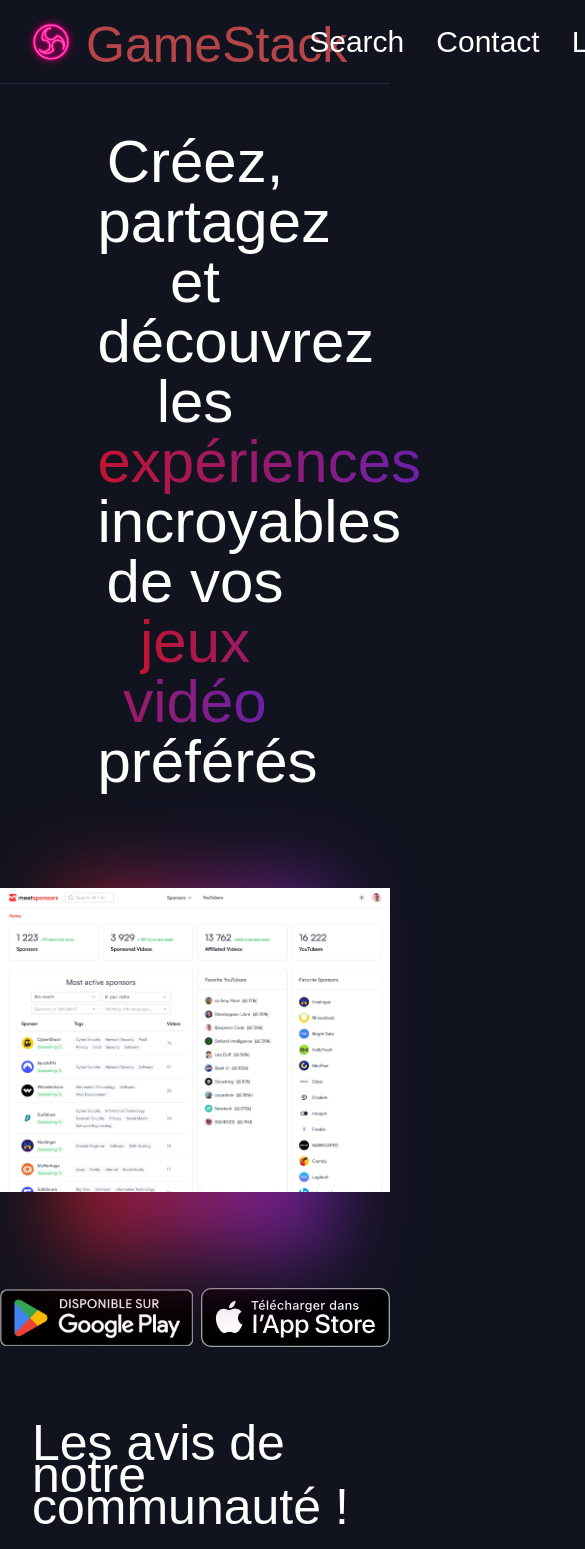
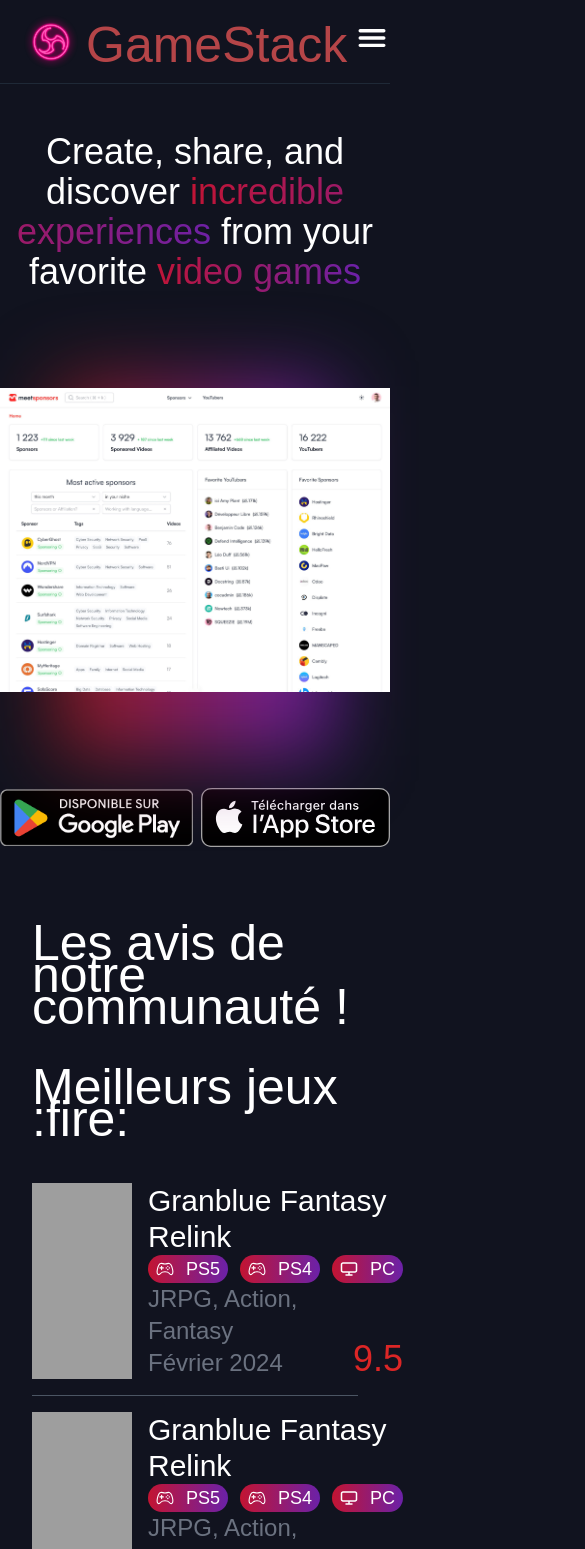
Before and after one commit to Yanis-Ourir/gamestack-front, a Next.js app: page / in a window 390 px wide. Shown: the top 1549 px of the page, 585 px wide, since content can reach past the window. Built offline with nearby package versions, Linux system fonts and the light colour scheme; grey boxes are pictures that could not be loaded; a web font is replaced by a local one.

Commit message:
need a bit of works on the responsive

```diff
--- a/app/page.tsx
+++ b/app/page.tsx
@@ -104,11 +104,10 @@
   return (
       <>
           <section className="flex justify-center flex-col items-center my-12">
-              <h1 className="text-6xl font-medium text-white w-1/2 text-center">Créez, partagez et découvrez les
-                  <span
-                      className="bg-gradient-to-r from-[#C31432] to-purple-800 bg-clip-text text-transparent"> expériences</span> incroyables
-                  de vos
-                  <span className="bg-gradient-to-r from-[#C31432] to-purple-800 bg-clip-text text-transparent"> jeux vidéo</span> préférés
+              <h1 className="text-4xl md:text-6xl font-medium text-white md:w-1/2 text-center">Create, share, and discover
+                  <span className="bg-gradient-to-r from-[#C31432] to-purple-800 bg-clip-text text-transparent"> incredible experiences </span>
+                  from your favorite
+                  <span className="bg-gradient-to-r from-[#C31432] to-purple-800 bg-clip-text text-transparent"> video games</span>
               </h1>
               <div className="relative w-full flex justify-center items-center mt-12">
                   <div className="absolute -bottom-16 left-1/2 transform -translate-x-1/2 bg-gradient-to-r from-red-800 to-purple-800 blur-2xl rounded-lg w-[70%] h-[105%]"></div>
--- a/app/ui/molecule/game-details.tsx
+++ b/app/ui/molecule/game-details.tsx
@@ -43,23 +43,28 @@
         <Link href={"/game/" + slug} className="flex mb-4 border-b border-gray-600 pb-4 items-center justify-between">
             <div className="flex">
                 <Image src={image ? image : "/assets/static_images/No-Image-Placeholder.png"} alt={"GBF"} width={"100"} height={"100"}/>
-                <div className="px-4">
-                    <p className="text-4xl">{name}</p>
-                    <div className={"flex gap-3"}>
-                        <p>Plateformes : </p>
+                <div className="px-4 flex flex-col justify-between">
+                    <p className="text-3xl md:text-4xl">{name}</p>
+                    <div className={"flex gap-3 items-center"}>
+                        <p className="hidden md:block">Plateformes : </p>
                         {platforms.map((platform: PlatformsProps, index) => (
                             <Tag key={index} name={platform.name} icon={platform.icon}/>
                         ))}
                     </div>
-                    <div className={"text-gray-500"}>
+                    <div className={"text-gray-500 flex md:block items-end gap-6"}>
+                        <div>
                             <p>
                                 {tags.join(", ")}
                             </p>
-                        <p>{release_date}</p>
+                            <p>{release_date}</p>
+                        </div>
+                        <p className={"text-4xl text-red-600 md:hidden"}>
+                            {rating}
+                        </p>
                     </div>
                 </div>
             </div>
-                <div>
+                <div className="hidden md:block">
                     <p className={"text-6xl text-red-600"}>
                         {rating}
                     </p>
--- a/app/ui/molecule/list-details.tsx
+++ b/app/ui/molecule/list-details.tsx
@@ -21,7 +21,7 @@
                 <Image src={image} alt={"game list from community"} width={100}
                        height={100}/>
                 <div className="px-4">
-                    <p className="text-4xl">{name}</p>
+                    <p className="text-3xl md:text-4xl">{name}</p>
                     <div className={"flex items-center gap-2"}>
                         <Image className="avatar-image" src={avatar}
                                alt={"avatar from the game list"} width={40} height={40}/>
@@ -41,13 +41,13 @@
                             </svg>
                         </div>
                     </div>
-                    <p className={"text-gray-500"}>{description}</p>
+                    <p className={"text-gray-500 hidden md:block"}>{description}</p>
                     <p className={"text-gray-500"}>Last update : {new Date(updated_at).toLocaleDateString()}</p>
                 </div>
             </div>
             <div>
                 <p className={"text-3xl text-gray-500"}>Jeux</p>
-                <p className={"text-6xl text-red-600 text-center"}>{games}</p>
+                <p className={"text-6xl text-red-600 text-center"}>{games ? games : 0}</p>
             </div>
 
         </Link>
--- a/app/ui/molecule/tag.tsx
+++ b/app/ui/molecule/tag.tsx
@@ -3,7 +3,7 @@
 
 export default function Tag({name, icon}: {name: string, icon: string}) {
     return (
-            <div className="bg-gradient-to-r from-[#C31432] to-purple-800 text-white w-fit px-4 rounded-full flex gap-3 text-xl items-center">
+            <div className="bg-gradient-to-r from-[#C31432] to-purple-800 text-white md:w-fit px-2 md:px-4 rounded-full flex gap-3 text-lg items-center">
                 <DynamicIcon icon={icon}/> {name}
             </div>
     )
--- a/app/ui/navbar.tsx
+++ b/app/ui/navbar.tsx
@@ -1,8 +1,20 @@
 'use client';
+import { useState, useEffect } from 'react';
 import Image from 'next/image'
 import Link from "next/link";
+import { IoClose, IoMenu } from 'react-icons/io5';
+
 export default function Navbar() {
-    const token = localStorage.getItem('token');
+    const [isMenuOpen, setIsMenuOpen] = useState(false);
+    const [token, setToken] = useState<string | null>(null);
+
+    useEffect(() => {
+        setToken(localStorage.getItem('token'));
+    }, []);
+
+    const toggleMenu = () => {
+        setIsMenuOpen(!isMenuOpen);
+    };
     return <nav className="flex text-white justify-between items-center border-b border-gray-800">
         <div>
             <Link className="px-4 hover:text-[#B54548] active:text-[#B54548] flex items-center dongle-regular-title" href="/">
@@ -10,22 +22,35 @@
                 <p className="mt-2">GameStack</p>
             </Link>
         </div>
-        <ul className="flex mr-6 text-3xl">
-            <li>
+        <div className="md:hidden">
+            <button onClick={toggleMenu} className="text-4xl focus:outline-none">
+                <IoMenu />
+            </button>
+        </div>
+        <ul className={`flex-col text-3xl md:flex-row flex md:items-center absolute md:static md:bg-transparent w-full md:w-auto transition-transform transform ${isMenuOpen ? 'translate-x-0 bg-gray-900 items-center py-12' : '-translate-x-full'} md:translate-x-0`}>
+            <li className="my-2 pt-52 md:py-0 md:my-0">
                 <Link className="px-4 hover:text-[#B54548] active:text-[#B54548]" href="/search/game">Search</Link>
             </li>
-            <li>
+            <li className="my-2 md:my-0">
                 <Link className="px-4 hover:text-[#B54548] active:text-[#B54548]" href="#">Contact</Link>
             </li>
-            <li>
                 {token ? (
                     <>
-                    <Link className="px-4 hover:text-[#B54548] active:text-[#B54548]" href="/auth/logout">Logout</Link> <Link className="px-4 hover:text-[#B54548] active:text-[#B54548]" href="/profil">Profil</Link>
+                    <li className="my-2 md:my-0">
+                        <Link className="px-4 hover:text-[#B54548] active:text-[#B54548]" href="/profil">Profil</Link>
+                    </li>
+                    <li className="my-2 md:my-0">
+                        <Link className="px-4 hover:text-[#B54548] active:text-[#B54548]" href="/auth/logout">Logout</Link>
+                    </li>
                     </>
                 ) : (
-                    <Link className="px-4 hover:text-[#B54548] active:text-[#B54548]" href="/auth/login">Login</Link>
+                    <li className="my-2 md:my-0">
+                        <Link className="px-4 hover:text-[#B54548] active:text-[#B54548]" href="/auth/login">Login</Link>
+                    </li>
                 )}
-            </li>
+            <button onClick={toggleMenu} className="text-4xl focus:outline-none md:hidden hover:text-red-500">
+                <IoClose />
+            </button>
         </ul>
     </nav>
 }
--- a/app/ui/organisms/list-header.tsx
+++ b/app/ui/organisms/list-header.tsx
@@ -13,7 +13,7 @@
             />
             <div className={"px-4"}>
                 <h1 className={"dongle-regular-title"}>{listDetails.name}</h1>
-                <div className={"text-white text-2xl text-center flex items-center"}>
+                <div className={"text-white text-2xl text-center flex gap-2 items-center"}>
                     <Image
                         src={listDetails.user.avatar || "/assets/static_images/icon-default.jpg"} // Fallback for avatar if null
                         alt={"avatar of list owner"}
@@ -21,8 +21,9 @@
                         width={40}
                         height={40}
                     />
-                    <p>{listDetails.user.username} - Last update : {new Date(listDetails.updated_at).toLocaleDateString()}</p>
+                    <p>{listDetails.user.username}</p>
                 </div>
+                    <p className="text-gray-500">Last update : {new Date(listDetails.updated_at).toLocaleDateString()}</p>
                 <p className={"text-2xl text-gray-500"}>
                     {listDetails.description}
                 </p>
--- a/app/ui/organisms/profil-header.tsx
+++ b/app/ui/organisms/profil-header.tsx
@@ -40,14 +40,14 @@
                 {/* Background with gradient */}
                 <div className="gradiant-bg h-[10rem]"></div>
                 <div className="flex justify-between items-start mt-4 px-4">
-                    <div className="text-gray-500 text-2xl flex gap-2">
+                    <div className="text-gray-500 text-xl md:flex gap-2">
                         <p>Reviews : 12</p>
                         <p>Listes : 4</p>
                         <p>Jeux complétés : 89</p>
                     </div>
-                    <div className="pe-12">
+                    <div className="md:pe-12">
                         <Link href="#"
-                                className="border-gray-600 rounded-full border text-white px-4 text-2xl hover:bg-gray-800">Éditer
+                                className="border-gray-600 rounded-full border text-white px-4 text-xl md:text-2xl hover:bg-gray-800">Éditer
                             le profil</Link>
                     </div>
                 </div>
```
Also changed, not shown: app/ui/molecule/evaluation-details.tsx (+5 -4 lines), app/ui/molecule/game-reviews.tsx (+6 -4 lines).
